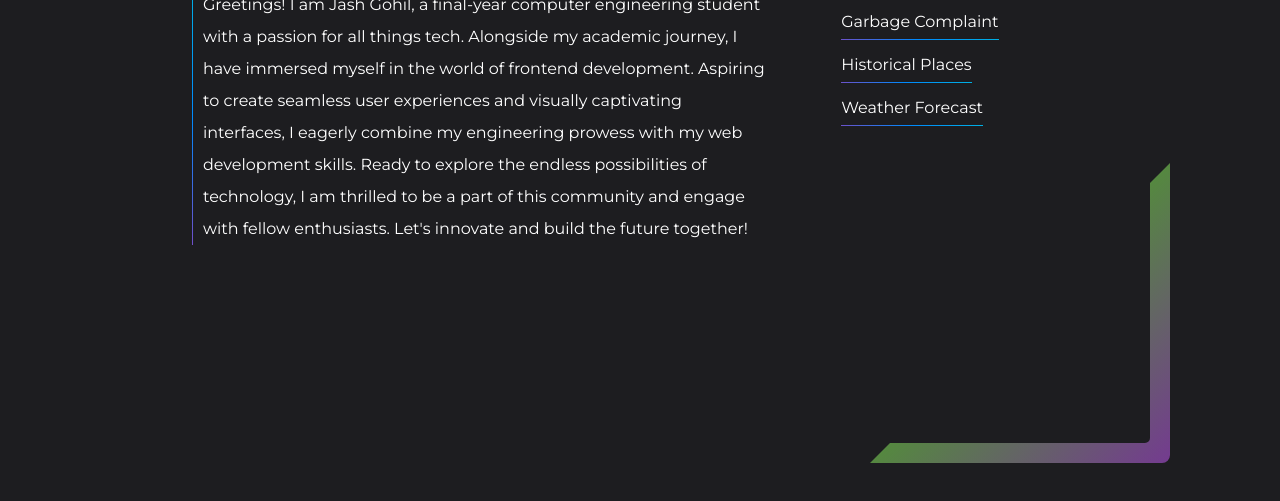
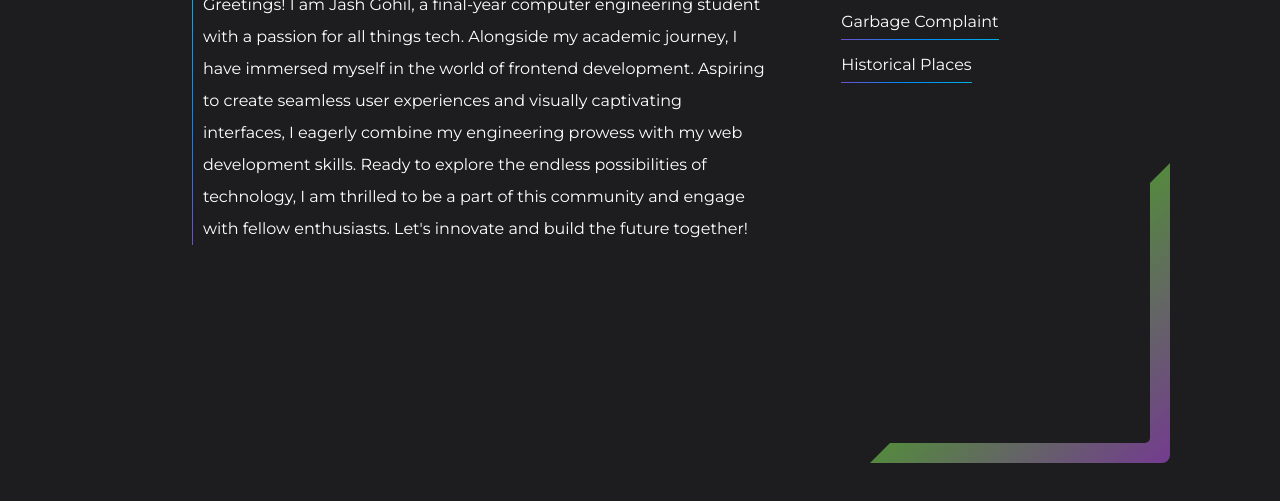
Before and after one commit to Jash1709/portfolio, a plain HTML site: page index.html in a window 1280 px wide. Shown: the part 333-834 px from the top of the page. Drawn offline with Linux system fonts and the light colour scheme; a script that the page names is missing.

Commit message:
Update index.html

```diff
--- a/index.html
+++ b/index.html
@@ -48,7 +48,7 @@
                         <a href="sketchbox.html"><span>Sketchbox</span></a>
                         <a href="garbage.html"><span>Garbage complaint</span></a>
                         <a href="historical.html"><span>historical places</span></a>
-                        <a href="weather.html"><span> weather forecast</span></a>
+<!--                         <a href="weather.html"><span> weather forecast</span></a> -->
                     </div>
             </div>
         </div>
```
